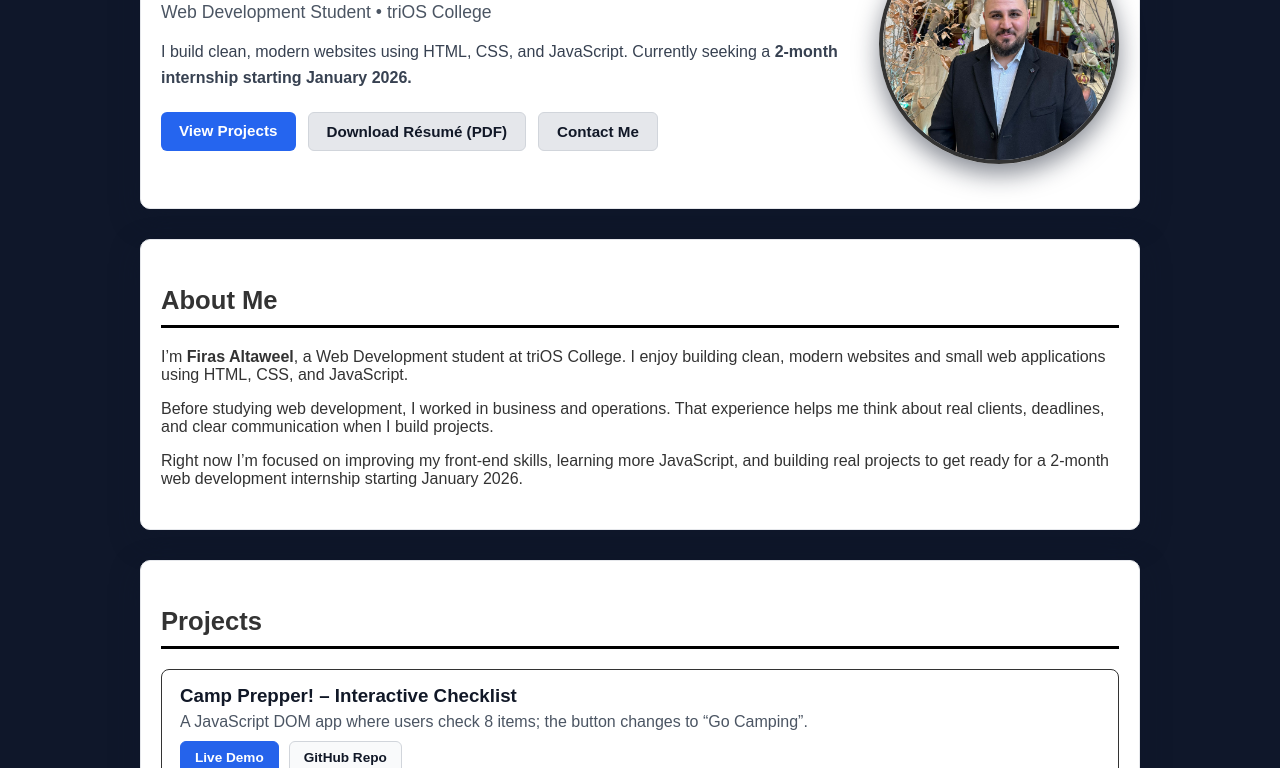
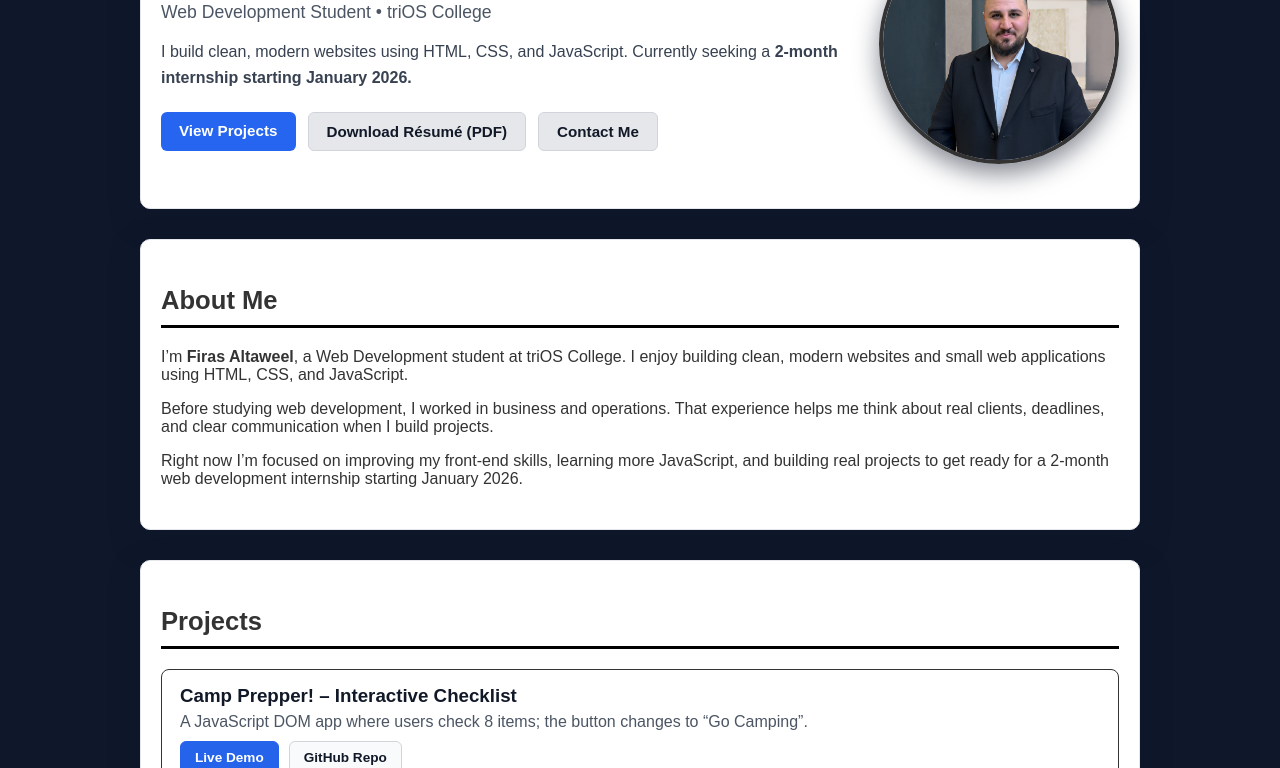
Before and after one commit to codestacker92/codestacker92.github.io, a plain HTML site: page index.html in a window 1280 px wide. Shown: the part 332-1100 px from the top of the page. Drawn offline with Linux system fonts and the light colour scheme.

```diff
--- a/index.html
+++ b/index.html
@@ -48,7 +48,7 @@
     </div>
 
     <div class="hero-image">
-      <img src="assets/images/profile.jpg" alt="Firas Altaweel Profile Photo">
+      <img src="assets/images/me.png" alt="Firas Altaweel Profile Photo">
     </div>
 
   </div>
```
Also changed, not shown: assets/images/me.png (added), 2 other files.
